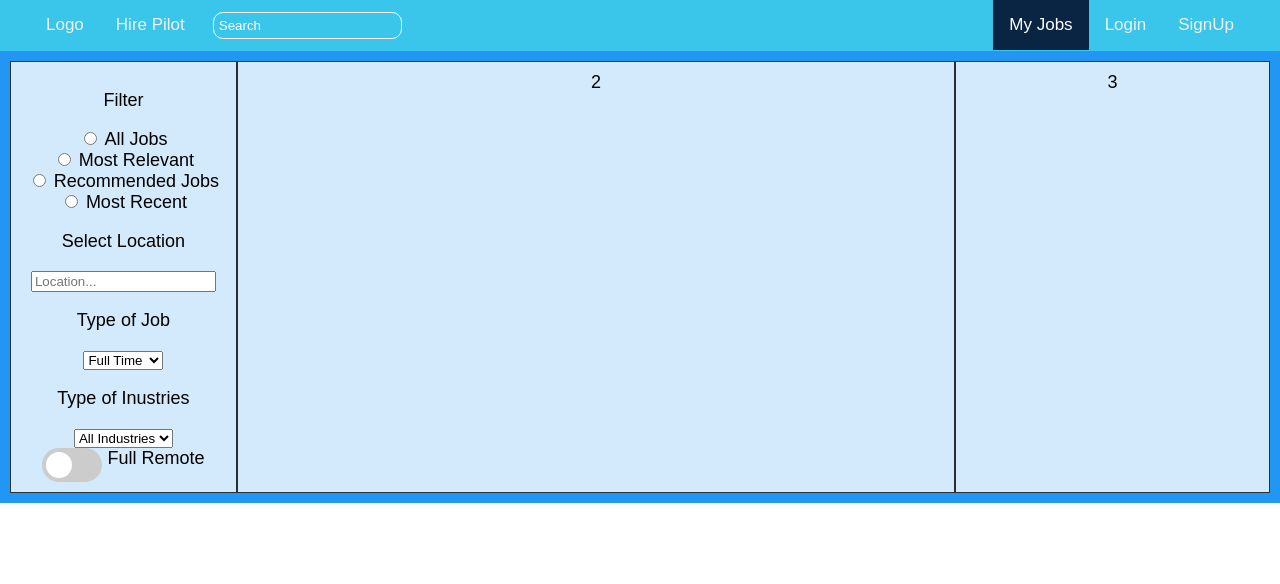
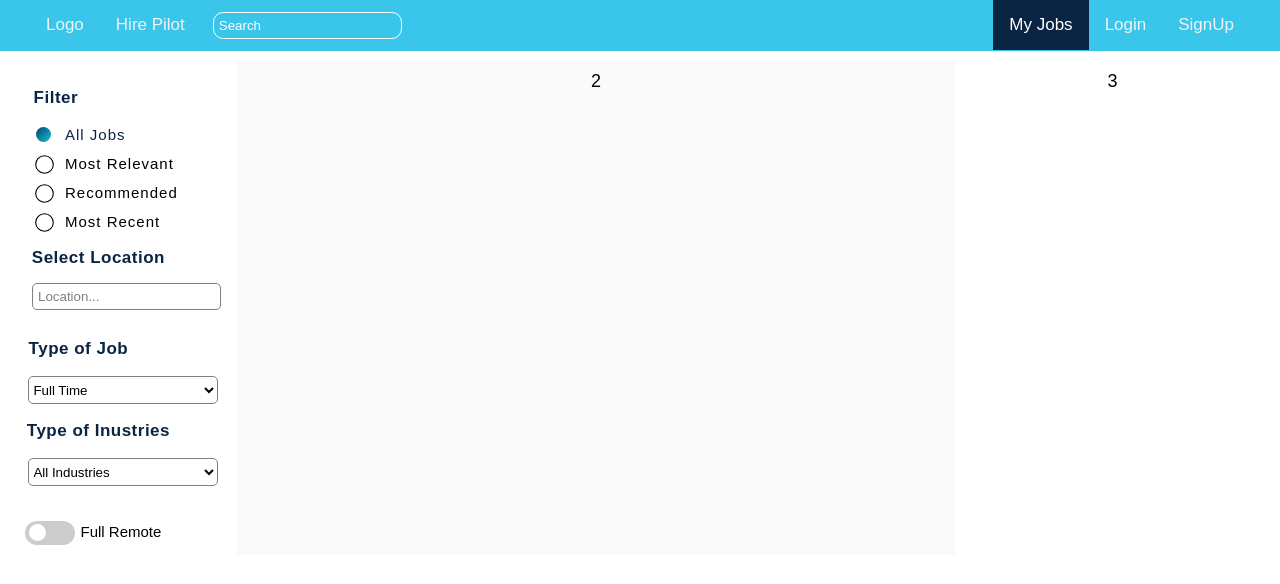
Before and after one commit to Lukong123/hire-pilot, a React (Create React App) app in the folder hire-pilot-frontend/: page / in a window 1280 px wide. Shown: the top 584 px of the page. Built offline with nearby package versions, Linux system fonts and the light colour scheme.

Commit message:
sidebar started main

```diff
--- a/hire-pilot-frontend/src/App.css
+++ b/hire-pilot-frontend/src/App.css
@@ -53,45 +53,168 @@
 .grid-container {
 	display: grid;
 	grid-template-columns: 18% auto 25%;
-	background-color: #2196F3;
+	/* background-color: #2196F3; */
 	padding: 10px;
   }
   .grid-item {
 	background-color: rgba(255, 255, 255, 0.8);
-	border: 1px solid rgba(0, 0, 0, 0.8);
+	/* border: 1px solid rgba(0, 0, 0, 0.8); */
 	padding: 10px;
 	font-size: 18px;
 	text-align: center;
   }
 
+/* Sidebar */
 
+.sidebar{
+	background-color: white;
+}
+
+.sideheading1{
+	font-weight: bold;
+	margin-left: -135px;
+	font-size: 17px;
+	letter-spacing: 0.5px;
+	color: #0A2543;
+}
+
+.sideheading2{
+	font-weight: bold;
+	margin-left: -50px;
+	font-size: 17px;
+	letter-spacing: 0.5px;
+	color: #0A2543;
+}
+.sideheading3{
+	font-weight: bold;
+	margin-left: -90px;
+	font-size: 17px;
+	letter-spacing: 0.5px;
+	color: #0A2543;
+}
+
+.sideheading4{
+	font-weight: bold;
+	margin-left: -50px;
+	font-size: 17px;
+	letter-spacing: 0.5px;
+	color: #0A2543;
+	}
+
+	/* Radio Button */
   .filterRadio{
 	font-size: 10px;
 	color: red;
   }
 
-  form [type=radio]:checked::before,
-[type=checkbox]:checked::before {
-  content: "";
-  width: 14px;
-  height: 14px;
-  background-color: #ffa500;
-  position: absolute;
-  top: 2px;
-  left: 2px;
+  .rad-label {
+	display: flex;
+	align-items: center;
+
+	border-radius: 100px;
+	padding: 1px 16px;
+	margin: 10px 0;
+
+	cursor: pointer;
+	transition: .3s;
+  }
+
+  .rad-label:hover,
+  .rad-label:focus-within {
+	background: hsla(0, 0%, 80%, .14);
+  }
+
+  .rad-input {
+	position: absolute;
+	left: 0;
+	top: 0;
+	width: 1px;
+	height: 1px;
+	opacity: 0;
+	z-index: -1;
+  }
+
+  .rad-design {
+	width: 15px;
+	height: 15px;
+	border-radius: 100px;
+
+	background: linear-gradient(to right bottom, hsl(204, 86%, 22%), hsl(187, 86%, 46%));
+	position: relative;
+  }
+
+  .rad-design::before {
+	content: '';
+
+	display: inline-block;
+	width: inherit;
+	height: inherit;
+	border-radius: inherit;
+
+	background: white;
+	border: 1px solid black;
+	transform: scale(1.1);
+	transition: .3s;
+  }
+
+  .rad-input:checked+.rad-design::before {
+	transform: scale(0);
+  }
+
+  .rad-text {
+	margin-left: 14px;
+	letter-spacing: 1px;
+	font-size: 15px;
+	transition: .3s;
+  }
+
+  .rad-input:checked~.rad-text {
+	color: #0A2543;
+  }
+
+
+/* Search Location */
+.searchL{
+	padding: 5px;
+	margin: 0.9em;
+	border-radius: 5px;
+	border: 1px solid gray;
+	outline: none;
+	margin-top: -30px;
+  }
+
+  .searchL:focus{
+	color: #0A2543;
+  }
+
+  .searchL::placeholder{
+	color: gray;
+  }
+
+  /* Select input */
+
+  select{
+	width: 190px;
+	height: 28px;
+	border-radius: 5px;
+	border: 1px solid gray;
+	background-color: white;
+	outline: none;
+
+  }
+
+/* Slider */
+
+.switchbox{
+	padding-right: 60px;
+	padding-top: 35px;
 }
 
-.filterRadio p{
-	font-weight: bold;
+.switchbox span{
+	font-size: 15px;
 }
-
-
 input:checked + .slider {
 	background-color: #0A2543;
-  }
-
-  input:focus + .slider {
-	box-shadow: 0 0 1px #2196F3;
   }
 
   input:checked + .slider:before {
@@ -112,8 +235,8 @@ input:checked + .slider {
 .switch {
 	position: relative;
 	display: inline-block;
-	width: 60px;
-	height: 34px;
+	width: 50px;
+	height: 24px;
   }
 
   .switch input {
@@ -134,14 +257,21 @@ input:checked + .slider {
 	transition: .4s;
   }
 
+
   .slider:before {
 	position: absolute;
 	content: "";
-	height: 26px;
-	width: 26px;
+	height: 17px;
+	width: 17px;
 	left: 4px;
 	bottom: 4px;
 	background-color: white;
 	-webkit-transition: .4s;
 	transition: .4s;
   }
+
+/*===================main=================== */
+
+.main{
+	background-color: #fafafa;
+}
--- a/hire-pilot-frontend/src/App.js
+++ b/hire-pilot-frontend/src/App.js
@@ -21,46 +21,65 @@ function App() {
 
       <body>
       <div class="grid-container">
-  <div class="grid-item">
+  <div class="grid-item sidebar">
 
-    <form className='filerRadio'>
-      <p>Filter</p>
-  <input type='radio' id='all' name='all' value={'all'}/>
-  <label for='all'> All Jobs</label> <br></br>
-  <input type='radio' id='relevant' name='relevant' value={'relevant'}/>
-  <label for='relevant'> Most Relevant</label><br></br>
-  <input type='radio' id='recommend' name='recommend' value={'recommend'}/>
-  <label for='recommend'> Recommended Jobs</label><br></br>
-  <input type='radio' id='recent' name='recent' value={'recent'}/>
-  <label for='all'> Most Recent</label>
+  <div>
+  <p className='sideheading1'>Filter</p>
+
+  <label class="rad-label">
+    <input type="radio" class="rad-input" checked name="rad"/>
+    <div class="rad-design"></div>
+    <div class="rad-text">All Jobs</div>
+  </label>
+
+  <label class="rad-label">
+    <input type="radio" class="rad-input" name="rad"/>
+    <div class="rad-design"></div>
+    <div class="rad-text">Most Relevant</div>
+  </label>
+
+  <label class="rad-label">
+    <input type="radio" class="rad-input" name="rad"/>
+    <div class="rad-design"></div>
+    <div class="rad-text">Recommended</div>
+  </label>
+
+  <label class="rad-label">
+    <input type="radio" class="rad-input" name="rad"/>
+    <div class="rad-design"></div>
+    <div class="rad-text">Most Recent</div>
+  </label>
+
+  </div>
+
+<form>
+  <p className='sideheading2'>Select Location</p>
+  <input className='searchL' type='search' placeholder='Location...'/>
 </form>
 
 <form>
-  <p>Select Location</p>
-  <input type='search' placeholder='Location...'/>
-</form>
-
-<form>
-  <p>Type of Job</p>
+  <p className='sideheading3'>Type of Job</p>
   <select name='jobType' id='jobType'>
     <option value={'Full Time'}>Full Time</option>
     <option value={'Part Time'}>Part Time</option>
 
   </select>
 
-  <p>Type of Inustries</p>
+  <p className='sideheading4'>Type of Inustries</p>
   <select name='allIndustries' id='allIndustries'>
     <option value={'All Industries'}>All Industries</option>
     <option value={'Tech Startup'}>Tech Startup</option>
 
   </select>
 </form>
+<div className='switchbox'>
 <label class="switch">
   <input type="checkbox"/>
   <span class="slider round"></span>
 </label> <span>Full Remote</span>
+</div>
   </div>
-  <div class="grid-item">2</div>
+  <div class="grid-item main" >2</div>
   <div class="grid-item">3</div>
 
 </div>
```
